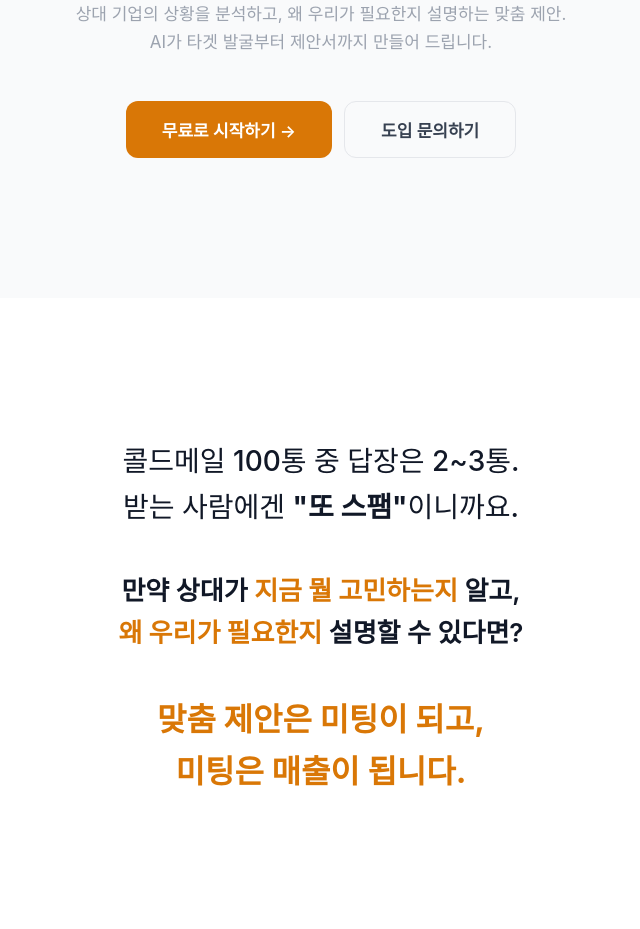
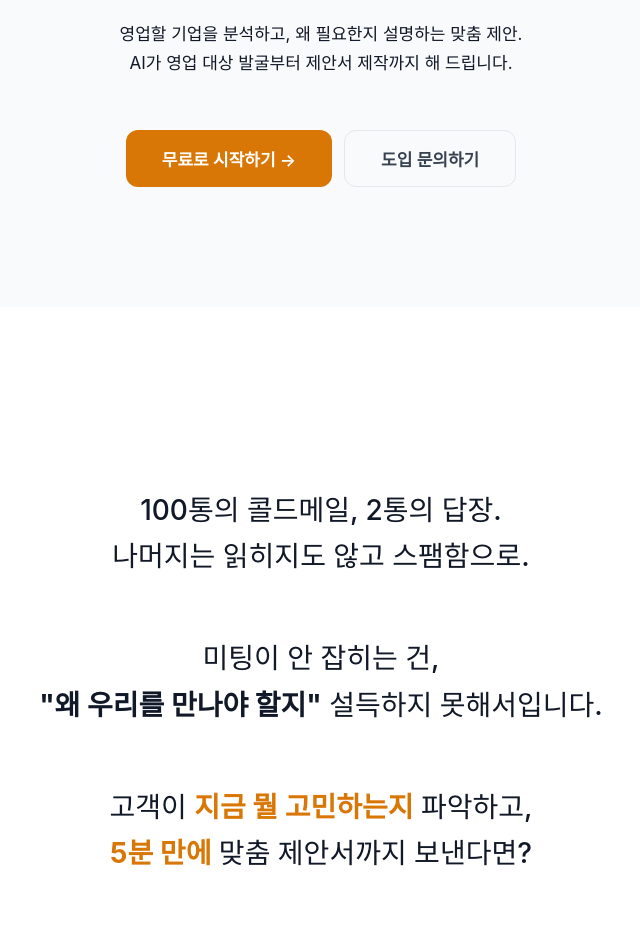
Before and after one commit to breadNai/breadai-landing, a plain HTML site: page index.html in a window 1280 px wide. Shown: the part 438-1367 px from the top of the page, without its empty margins (319-959 px from the left). Drawn offline with Linux system fonts and the light colour scheme; a web font is replaced by a local one.

Commit message:
Add files via upload

```diff
--- a/index.html
+++ b/index.html
@@ -165,42 +165,29 @@
     .hero-tagline {
       font-size: 58px; font-weight: 800;
       letter-spacing: -0.025em; line-height: 1.15;
-      margin-bottom: 28px; color: var(--deep-navy);
+      margin-bottom: 40px; color: var(--deep-navy);
     }
     .hero-tagline .orange { color: var(--orange); }
-    .hero-main { font-size: 26px; font-weight: 500; color: var(--charcoal); line-height: 1.55; margin-bottom: 16px; }
-    .hero-sub { font-size: 17px; color: var(--slate); line-height: 1.7; margin-bottom: 44px; }
+    .hero-main { font-size: 32px; font-weight: 700; color: var(--deep-navy); line-height: 1.45; margin-bottom: 32px; }
+    .hero-sub { font-size: 17px; color: var(--deep-navy); line-height: 1.7; margin-bottom: 52px; }
     .hero-cta { display: flex; gap: 12px; justify-content: center; flex-wrap: wrap; }
     .hero-cta .btn-primary { font-size: 17px; padding: 15px 36px; border-radius: 12px; }
     .hero-cta .btn-outline { font-size: 17px; padding: 15px 36px; border-radius: 12px; }
 
     /* ===== PROBLEM ===== */
-    .problem { padding: 140px 24px; background: var(--white); }
+    .problem { padding: 180px 24px; background: var(--white); }
     .problem-inner { max-width: 640px; margin: 0 auto; text-align: center; }
     .problem-line {
       font-size: 28px; font-weight: 500; color: var(--deep-navy);
-      line-height: 1.65; margin-bottom: 40px;
+      line-height: 1.65; margin-bottom: 56px;
       opacity: 0; transform: translateY(30px);
       transition: all 0.8s ease;
     }
     .problem-line.visible { opacity: 1; transform: translateY(0); }
-    .problem-pain { font-size: 22px; color: var(--slate); }
-    .problem-turn { font-size: 32px; font-weight: 700; color: var(--orange); margin-top: 24px; }
-    .problem-stat {
-      font-size: 20px; color: var(--slate); font-weight: 400; line-height: 1.7;
-    }
-    .problem-stat strong { color: var(--deep-navy); font-weight: 700; }
-    .problem-stat .num { font-size: 48px; font-weight: 800; color: var(--orange); display: block; margin-bottom: 4px; letter-spacing: -0.02em; }
-    .problem-divider {
-      width: 40px; height: 3px; background: var(--border); border-radius: 2px;
-      margin: 0 auto 40px;
-    }
-    .problem-shift {
-      font-size: 26px; font-weight: 600; color: var(--deep-navy); line-height: 1.6;
-    }
-    .problem-shift em {
-      font-style: normal; color: var(--orange); font-weight: 700;
-    }
+    .problem-pain { font-size: 28px; color: var(--deep-navy); font-weight: 500; }
+    .problem-shift { font-size: 28px; font-weight: 500; color: var(--deep-navy); line-height: 1.65; }
+    .problem-shift em { font-style: normal; color: var(--orange); font-weight: 700; }
+    .problem-turn { font-size: 30px; font-weight: 700; color: var(--orange); margin-top: 24px; }
 
     /* ===== FEATURES ===== */
     .features { padding: 120px 24px; background: var(--soft-white); }
@@ -690,15 +677,13 @@
 
       .hero { padding: 120px 20px 80px; min-height: auto; }
       .hero-tagline { font-size: 38px; }
-      .hero-main { font-size: 21px; }
+      .hero-main { font-size: 26px; }
       .hero-sub { font-size: 15px; }
 
       .problem { padding: 100px 20px; }
       .problem-line { font-size: 22px; }
-      .problem-pain { font-size: 18px; }
-      .problem-shift { font-size: 21px; }
-      .problem-stat .num { font-size: 36px; }
-      .problem-stat { font-size: 17px; }
+      .problem-pain { font-size: 22px; }
+      .problem-shift { font-size: 22px; }
       .problem-turn { font-size: 24px; }
 
       .features { padding: 80px 20px; }
@@ -771,11 +756,11 @@
         <span class="orange">AI Sales.</span><br>Human Impact.
       </h1>
       <p class="hero-main reveal reveal-delay-1">
-        콜드메일 회신율을 바꾸는<br>AI 맞춤 제안 솔루션
+        영업 성공률을 높이는<br>AI 맞춤 제안 솔루션
       </p>
       <p class="hero-sub reveal reveal-delay-2">
-        상대 기업의 상황을 분석하고, 왜 우리가 필요한지 설명하는 맞춤 제안.<br>
-        AI가 타겟 발굴부터 제안서까지 만들어 드립니다.
+        영업할 기업을 분석하고, 왜 필요한지 설명하는 맞춤 제안.<br>
+        AI가 영업 대상 발굴부터 제안서 제작까지 해 드립니다.
       </p>
       <div class="hero-cta reveal reveal-delay-3">
         <button class="btn-primary" onclick="window.open('https://app.breadai.co.kr/','_blank')">무료로 시작하기 →</button>
@@ -788,12 +773,16 @@
   <section class="problem">
     <div class="problem-inner">
       <div class="problem-line" data-scroll-reveal>
-        콜드메일 100통 중 답장은 2~3통.<br>
-        받는 사람에겐 <strong style="color:var(--deep-navy)">"또 스팸"</strong>이니까요.
+        100통의 콜드메일, 2통의 답장.<br>
+        나머지는 읽히지도 않고 스팸함으로.
+      </div>
+      <div class="problem-line problem-pain" data-scroll-reveal>
+        미팅이 안 잡히는 건,<br>
+        <strong style="color:var(--deep-navy)">"왜 우리를 만나야 할지"</strong> 설득하지 못해서입니다.
       </div>
       <div class="problem-line problem-shift" data-scroll-reveal>
-        만약 상대가 <em>지금 뭘 고민하는지</em> 알고,<br>
-        <em>왜 우리가 필요한지</em> 설명할 수 있다면?
+        고객이 <em>지금 뭘 고민하는지</em> 파악하고,<br>
+        <em>5분 만에</em> 맞춤 제안서까지 보낸다면?
       </div>
       <div class="problem-line problem-turn" data-scroll-reveal>
         맞춤 제안은 미팅이 되고,<br>미팅은 매출이 됩니다.
```
